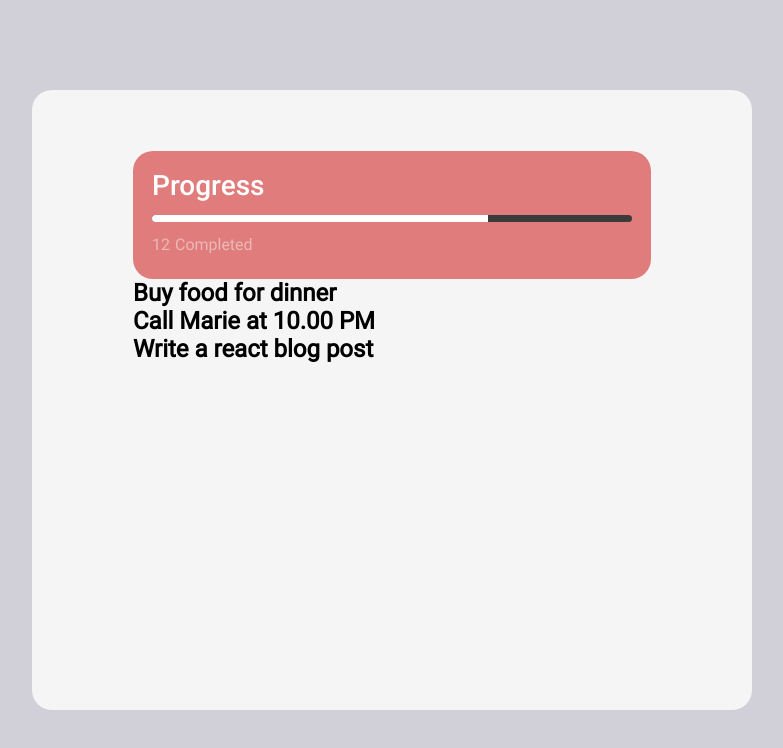
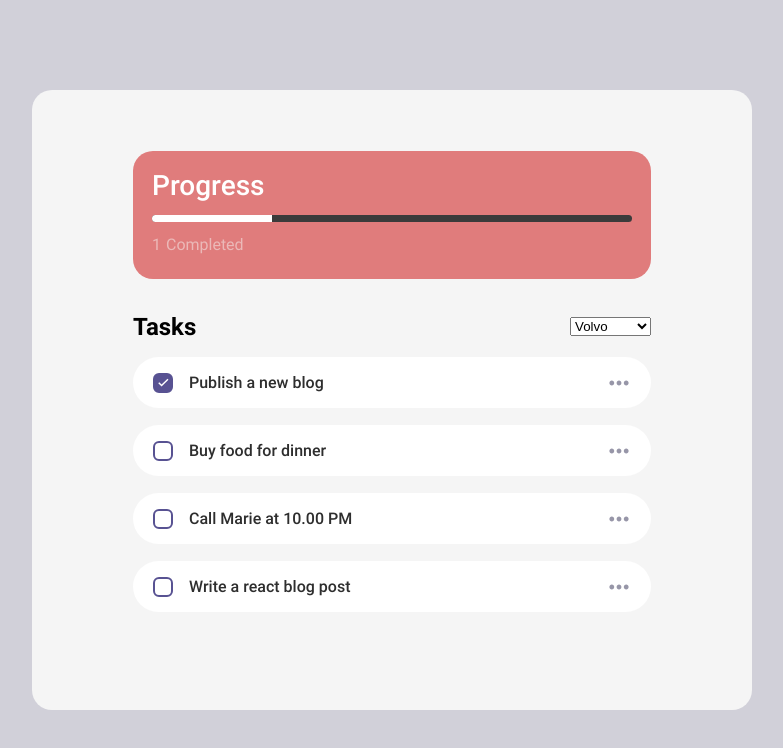
Before and after one commit to nitha1704/todo-ex, a React (Create React App) app: page / in a window 1280 px wide. Shown: the top 748 px of the page, without its empty margins (248-1031 px from the left). Built offline with nearby package versions, Linux system fonts and the light colour scheme; data requests are answered from the project's data file.

Commit message:
customize task ui

```diff
--- a/server/db.json
+++ b/server/db.json
@@ -1,9 +1,14 @@
 {
   "todos": [
     {
+      "id": "5fe3f4ca-193c-4170-83c1-cb5a19908603",
+      "title": "Publish a new blog",
+      "completed": true
+    },
+    {
       "id": "5fe3f4ca-193c-4170-83c1-cb5a19908601",
       "title": "Buy food for dinner",
-      "completed": true
+      "completed": false
     },
     {
       "id": "f619466c-a016-4281-b584-7db2795d103d",
--- a/src/assets/fonts/fonts.scss
+++ b/src/assets/fonts/fonts.scss
@@ -7,3 +7,8 @@
   font-family: "Roboto-Medium";
   src: url(./Roboto/Roboto-Medium.ttf);
 }
+
+@font-face {
+  font-family: "Roboto-Bold";
+  src: url(./Roboto/Roboto-Bold.ttf);
+}
--- a/src/components/Todo/todo.styled.tsx
+++ b/src/components/Todo/todo.styled.tsx
@@ -28,6 +28,7 @@ const TodoSection = styled.div`
         background: white;
         width: auto;
         height: 100%;
+        transition: 0.2s;
       }
     }
     .progress-track {
@@ -36,6 +37,48 @@ const TodoSection = styled.div`
       color: #ebb9b8;
     }
   }
+
+  .todo-list {
+    margin-top: 34px;
+    .title {
+      display: flex;
+      align-items: center;
+      justify-content: space-between;
+      margin-bottom: 16px;
+      span {
+        font-size: 24px;
+        font-family: "Roboto-Bold";
+      }
+    }
+    .tasks {
+      .task {
+        display: flex;
+        align-items: center;
+        justify-content: space-between;
+        background: #fff;
+        border-radius: 36px;
+        margin-bottom: 17px;
+        padding: 14px 20px 13px 20px;
+        .info {
+          font-family: "Roboto-Medium";
+          display: flex;
+          align-items: center;
+          gap: 16px;
+
+          .task-title {
+            color: #2e2e2e;
+          }
+        }
+        .etc {
+          display: flex;
+          cursor: pointer;
+        }
+      }
+      .item:last-of-type {
+        margin-bottom: 0;
+      }
+    }
+  }
 `;
 
 export { TodoSection };
--- a/src/components/Todo/todo.tsx
+++ b/src/components/Todo/todo.tsx
@@ -2,13 +2,27 @@ import { useState, useEffect } from "react";
 import { TodoSection } from "./todo.styled";
 
 const Todo = () => {
-  const [todoList, setTodoList] = useState([]);
+  const [isLoading, setIsLoading] = useState<boolean>(true);
+  const [todoList, setTodoList] = useState<any>([]);
+
+  const [completedItemNumber, setCompletedItemNumber] = useState<number>(0);
+  const [progressBarWidth, setProgressBarWidth] = useState("");
+
+  const calcProgress = () => {
+    const todoLength = todoList.length;
+    const completedItem = todoList.filter((item: any) => item.completed).length;
+    const progressBarWidths = ((completedItem / todoLength) * 100).toFixed(2);
+    setProgressBarWidth(progressBarWidths + "%");
+    setCompletedItemNumber(completedItem);
+  };
 
   const getTodoList = async () => {
+    setIsLoading(true);
     await fetch("http://localhost:3001/todos")
       .then((res) => res.json())
       .then((res) => {
         setTodoList(res);
+        setIsLoading(false);
       })
       .catch((err) => {
         alert(err);
@@ -16,35 +30,98 @@ const Todo = () => {
       });
   };
 
-  const calcProgress = () => {
-    return "70%";
+  const handleCheckbox = (e: any, index: number) => {
+    let todoListArr = [...todoList];
+    todoListArr[index].completed = e.target.checked;
+    setTodoList(todoListArr);
   };
 
   useEffect(() => {
     getTodoList();
   }, []);
 
+  useEffect(() => {
+    calcProgress();
+
+    console.log(todoList);
+  }, [todoList]);
+
   return (
     <TodoSection className="todo">
       <div className="wrapper">
-        {todoList && todoList.length > 0 ? (
+        {!isLoading ? (
           <div className="content">
             <div className="progress">
               <div className="progress-title">Progress</div>
               <div className="progress-bar">
-                <div className="line" style={{ width: calcProgress() }}></div>
+                <div className="line" style={{ width: progressBarWidth }}></div>
               </div>
               <div className="progress-track">
-                <span>12</span>
+                <span>{completedItemNumber ?? 0}</span>
                 <span>Completed</span>
               </div>
             </div>
+
             <div className="todo-list">
-              {todoList &&
-                todoList.length > 0 &&
-                todoList.map((item: any) => {
-                  return <h1 key={item?.id}>{item?.title}</h1>;
-                })}
+              <div className="title">
+                <span>Tasks</span>
+                <select name="cars" id="cars">
+                  <option value="volvo">Volvo</option>
+                  <option value="saab">Saab</option>
+                  <option value="mercedes">Mercedes</option>
+                  <option value="audi">Audi</option>
+                </select>
+              </div>
+              <div className="tasks">
+                {todoList &&
+                  todoList.length > 0 &&
+                  todoList.map((item: any, index: number) => {
+                    return (
+                      <div className="task" key={item?.id}>
+                        <div className="info">
+                          <div className="checkbox-wrapper">
+                            <label className="datawow-checkbox-container">
+                              <input
+                                type="checkbox"
+                                checked={item?.completed}
+                                onChange={(e) => handleCheckbox(e, index)}
+                              />
+                              <span className="checkmark">
+                                <svg
+                                  xmlns="http://www.w3.org/2000/svg"
+                                  width="17"
+                                  height="17"
+                                  viewBox="0 0 17 17"
+                                  fill="none"
+                                >
+                                  <path
+                                    d="M7.08413 11.0402L4.75158 8.70768L3.75 9.70927L7.08413 13.0434L13.9599 6.1676L12.9583 5.16602L7.08413 11.0402Z"
+                                    fill="white"
+                                  />
+                                </svg>
+                              </span>
+                            </label>
+                          </div>
+                          <span className="task-title">{item?.title}</span>
+                        </div>
+                        <div className="etc">
+                          <svg
+                            xmlns="http://www.w3.org/2000/svg"
+                            width="24"
+                            height="24"
+                            viewBox="0 0 24 24"
+                            fill="none"
+                          >
+                            <path
+                              d="M7.20039 11.9999C7.20039 12.6364 6.94753 13.2468 6.49745 13.6969C6.04736 14.147 5.43691 14.3999 4.80039 14.3999C4.16387 14.3999 3.55342 14.147 3.10333 13.6969C2.65325 13.2468 2.40039 12.6364 2.40039 11.9999C2.40039 11.3633 2.65325 10.7529 3.10333 10.3028C3.55342 9.85271 4.16387 9.59985 4.80039 9.59985C5.43691 9.59985 6.04736 9.85271 6.49745 10.3028C6.94753 10.7529 7.20039 11.3633 7.20039 11.9999ZM14.4004 11.9999C14.4004 12.6364 14.1475 13.2468 13.6974 13.6969C13.2474 14.147 12.6369 14.3999 12.0004 14.3999C11.3639 14.3999 10.7534 14.147 10.3033 13.6969C9.85325 13.2468 9.60039 12.6364 9.60039 11.9999C9.60039 11.3633 9.85325 10.7529 10.3033 10.3028C10.7534 9.85271 11.3639 9.59985 12.0004 9.59985C12.6369 9.59985 13.2474 9.85271 13.6974 10.3028C14.1475 10.7529 14.4004 11.3633 14.4004 11.9999V11.9999ZM19.2004 14.3999C19.8369 14.3999 20.4474 14.147 20.8974 13.6969C21.3475 13.2468 21.6004 12.6364 21.6004 11.9999C21.6004 11.3633 21.3475 10.7529 20.8974 10.3028C20.4474 9.85271 19.8369 9.59985 19.2004 9.59985C18.5639 9.59985 17.9534 9.85271 17.5033 10.3028C17.0532 10.7529 16.8004 11.3633 16.8004 11.9999C16.8004 12.6364 17.0532 13.2468 17.5033 13.6969C17.9534 14.147 18.5639 14.3999 19.2004 14.3999Z"
+                              fill="#9796A8"
+                            />
+                          </svg>
+                        </div>
+                      </div>
+                    );
+                  })}
+              </div>
             </div>
           </div>
         ) : (
--- a/src/styles/styles.scss
+++ b/src/styles/styles.scss
@@ -9,3 +9,83 @@
 body {
   font-family: "Roboto-Regular";
 }
+
+///// Checkbox customize /////
+.checkbox-wrapper {
+  display: flex;
+  align-items: center;
+  gap: 8px;
+  p {
+    position: relative;
+    top: -1px;
+  }
+}
+.datawow-checkbox-container {
+  display: block;
+  position: relative;
+  cursor: pointer;
+  font-size: 22px;
+  -webkit-user-select: none;
+  -moz-user-select: none;
+  -ms-user-select: none;
+  user-select: none;
+
+  width: 20px;
+  height: 20px;
+
+  /* Hide the browser's default checkbox */
+  input {
+    position: absolute;
+    opacity: 0;
+    cursor: pointer;
+    height: 0;
+    width: 0;
+  }
+
+  /* Create a custom checkbox */
+  .checkmark {
+    position: absolute;
+    top: 0;
+    left: 0;
+    height: 20px;
+    width: 20px;
+    border-radius: 6px;
+    border: 2.5px solid #585292;
+    background: white;
+
+    svg {
+      display: none;
+      position: absolute;
+      top: 48%;
+      left: 48%;
+      transform: translate(-50%, -50%);
+    }
+  }
+
+  input:checked {
+    .checkmark {
+      background: red;
+    }
+  }
+}
+
+/* On mouse-over, add a white background color */
+.datawow-checkbox-container:hover input ~ .checkmark {
+  background: white;
+}
+
+/* When the checkbox is checked, add a white background */
+.datawow-checkbox-container input:checked ~ .checkmark {
+  background: #585292;
+}
+
+/* Show the checkmark when checked */
+.datawow-checkbox-container input:checked ~ .checkmark svg {
+  display: block;
+}
+
+.datawow-checkbox-container.active {
+  .checkmark {
+    border: none;
+  }
+}
```
